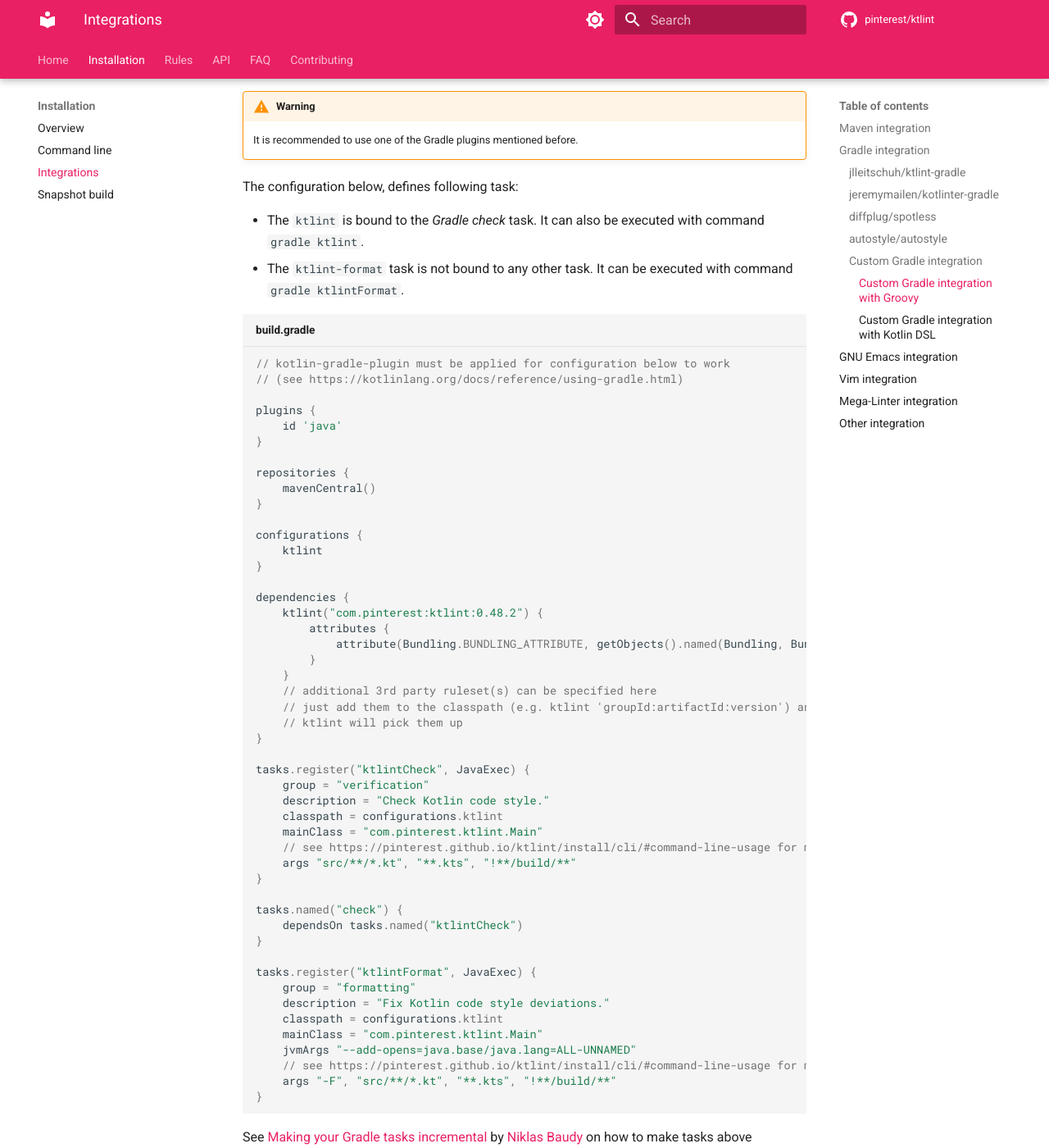
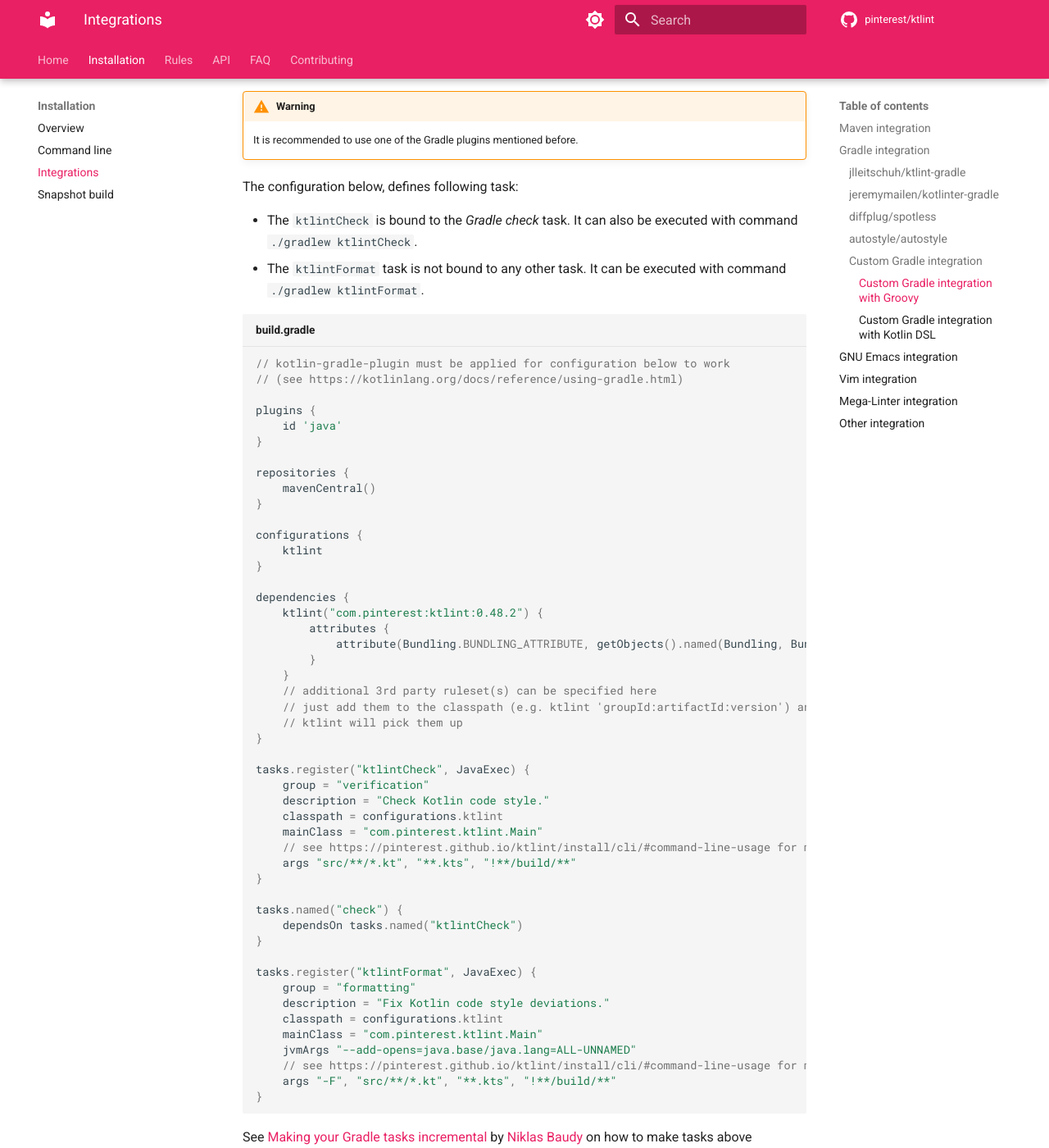
Before and after one commit to pinterest/ktlint, an MkDocs documentation site: the page built from docs/install/integrations.md, in a window 1280 px wide and 1400 px high, scrolled down 2394 px. Shown: the whole window at 82% size. Built offline with MkDocs 1.6.1 and Material for MkDocs 9.7.7, drawn with Linux system fonts in a browser that asks for light colours; comment, search, counter and statistics services are not loaded; some of the changed text lies outside the part shown.

Commit message:
Fix typos in Gradle integration doc (#1928)
* Fix typos in Gradle integration doc

* Prefer running `./gradlew` than `gradle`

````diff
--- a/docs/install/integrations.md
+++ b/docs/install/integrations.md
@@ -97,8 +97,8 @@
 
 The configuration below, defines following task:
 
-* The `ktlint` is bound to the *Gradle check* task. It can also be executed with command `gradle ktlint`.
-* The `ktlint-format` task is not bound to any other task. It can be executed with command `gradle ktlintFormat`.
+* The `ktlintCheck` is bound to the *Gradle check* task. It can also be executed with command `./gradlew ktlintCheck`.
+* The `ktlintFormat` task is not bound to any other task. It can be executed with command `./gradlew ktlintFormat`.
 
 ```groovy title="build.gradle"
 // kotlin-gradle-plugin must be applied for configuration below to work
@@ -160,8 +160,8 @@
 
 The configuration below, defines following task:
 
-* The `ktlint` is bound to the *Gradle check* task. It can also be executed with command `gradle ktlint`.
-* The `ktlint-format` task is not bound to any other task. It can be executed with command `gradle ktlintFormat`.
+* The `ktlintCheck` is bound to the *Gradle check* task. It can also be executed with command `./gradlew ktlintCheck`.
+* The `ktlintFormat` task is not bound to any other task. It can be executed with command `./gradlew ktlintFormat`.
 
 ```kotlin title="build.gradle.kts"
 val ktlint by configurations.creating
````
